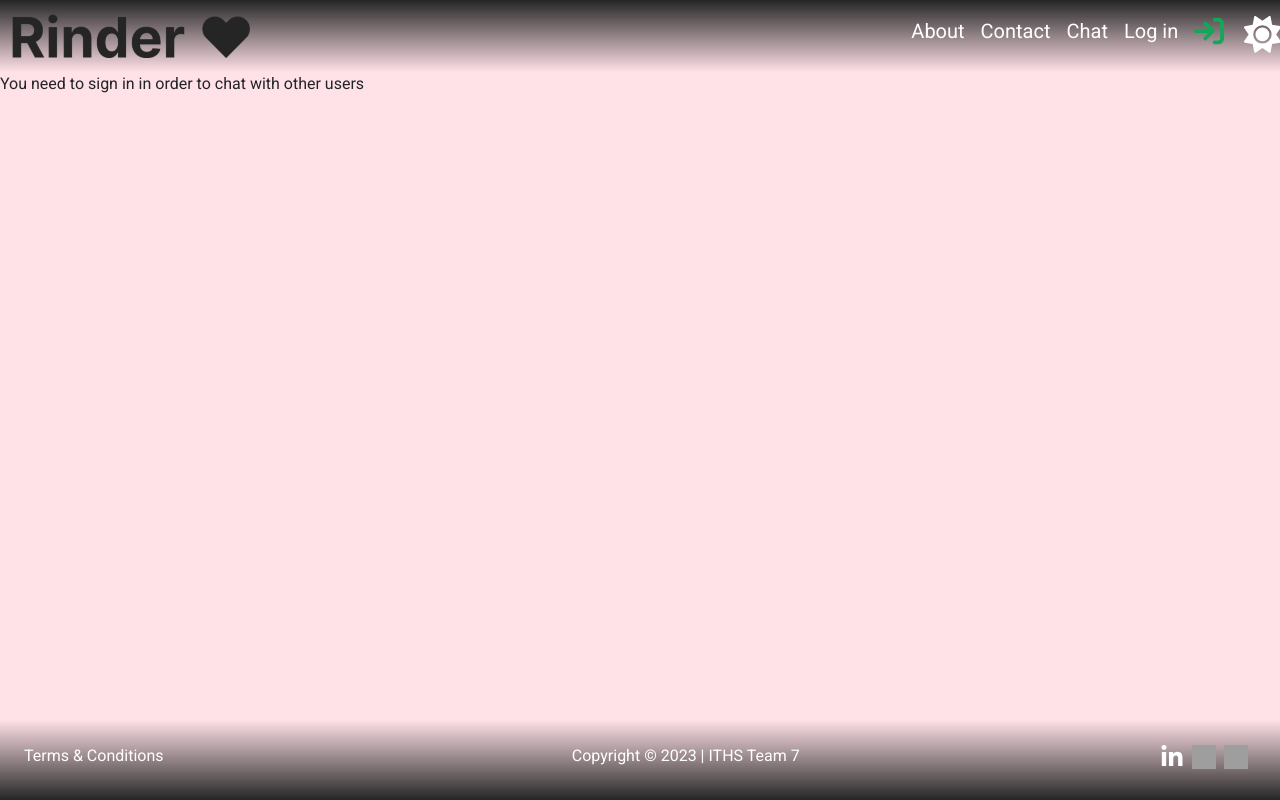
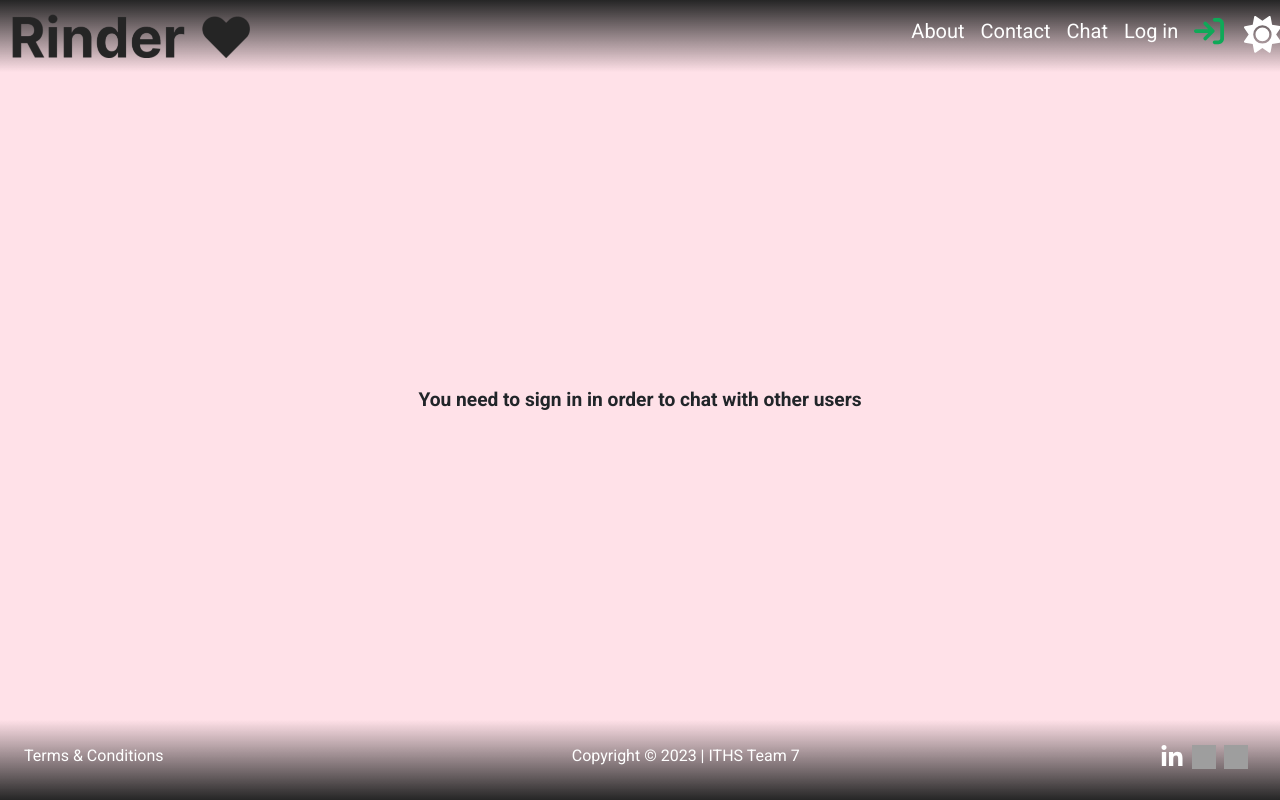
Before and after one commit to ITHS-Team-7/rinder, a Vue app: page /chat/1 in a window 1280 px wide. Built offline with nearby package versions, Linux system fonts and the light colour scheme; grey boxes are pictures that could not be loaded.

Commit message:
chatComponent Update
chatComponent and chatView:
css improvements
darkMode based on store darkMode status

```diff
--- a/src/components/ChatComponent.vue
+++ b/src/components/ChatComponent.vue
@@ -17,7 +17,7 @@ import { createPopup } from "@picmo/popup-picker";
   <!-- TODO: move users.json to /public/data/ -->
   <div
     id="chat"
-    :class="darkMode ? 'dark' : ''"
+    :class="$store.state.Darkmode ? 'dark' : ''"
     @someEvent="actionForSomeEvent"
   >
     <div id="chatSelectContainer">
@@ -141,7 +141,7 @@ import { createPopup } from "@picmo/popup-picker";
           <font-awesome-icon icon="fa-solid fa-trash-can" />
         </div>
 
-        <div class="clickableIconContainer" @click.stop="toggleDarkMode">
+        <div class="clickableIconContainer" @click.stop="$store.commit('ToggleDarkmode')">
           <font-awesome-icon icon="fa-solid fa-sun" />
         </div>
       </div>
@@ -252,7 +252,7 @@ export default {
       // TODO: move body bg color change to $route watch() when vue store is ready
       bodyBgColor: "#ffe1e8",
       bodyBgColorDark: "#8843e4",
-      darkMode: this.$store.state.darkMode || false,
+      //darkMode: this.$store.state.Darkmode,
     };
   },
   methods: {
@@ -526,7 +526,7 @@ export default {
 
         this.chatMessageInput = "";
         this.scrollToLastMessage();
-        this.scrollToFirstChatSelectUser();
+        this.scrollToFirstChatSelect();
         this.showActiveChatProfileInfo = false;
       }
     },
@@ -547,7 +547,7 @@ export default {
         }
       });
     },
-    scrollToFirstChatSelectUser() {
+    scrollToFirstChatSelect() {
       // Scroll up to first user in select user section
       // $nextTick is called after v-for has rendered
       this.$nextTick(() => {
@@ -556,10 +556,6 @@ export default {
           container.scrollTop = 0;
         }
       });
-    },
-    toggleDarkMode() {
-      this.darkMode = !this.darkMode;
-      //this.$store.commit('toggleDarkMode')
     },
     getUserShortName(userName) {
       const user = getUser(userName);
@@ -575,11 +571,14 @@ export default {
       // user is typing...
     },
     darkMode(status) {
+      /*
       // TODO: remove this once darkModeToggle() is available in $store
       const body = document.querySelector("body");
       body.style.backgroundColor = this.darkMode
         ? this.bodyBgColorDark
         : this.bodyBgColor;
+
+       */
     },
   },
   computed: {
@@ -592,10 +591,13 @@ export default {
     },
   },
   created() {
+    /*
     const body = document.querySelector("body");
     body.style.backgroundColor = this.darkMode
       ? this.bodyBgColorDark
       : this.bodyBgColor;
+
+     */
 
     if (this.openChatUsernameOnLoad) {
       this.openChat(this.openChatUsernameOnLoad);
@@ -698,7 +700,6 @@ function getUser(userName) {
   display: flex;
 
   padding: 1rem;
-  margin: 0 auto;
   box-shadow: 0 0 20px 3px #000000;
 
   /* prevent unwanted dragging and text selection */
@@ -1221,7 +1222,10 @@ p {
   }
 
   #activeChatTopContainer {
+    align-items: center;
     padding-right: 0;
+    gap: 1rem;
+    flex-direction: column;
   }
 
   #chatInputsContainer {
@@ -1257,6 +1261,8 @@ p {
   #activeChatSettings {
     gap: 0.2rem;
     padding: 0.8em 0.8em;
+    margin-right: auto;
+    margin-left: auto;
   }
 
   #activeChatProfileInfo ul {
--- a/src/views/ChatView.vue
+++ b/src/views/ChatView.vue
@@ -4,21 +4,24 @@ import ChatComponent from "../components/ChatComponent.vue";
 
 <template>
   <chat-component
-    v-if="islogedin"
+    v-if="$store.state.isloggedin"
     :openChatUsernameOnLoad="$route.params.userName"
     :openLastChatOnLoad="false"
   ></chat-component>
-  <div v-else>You need to sign in in order to chat with other users</div>
+  <div id="notSignedInMessage" v-else>You need to sign in in order to chat with other users</div>
 </template>
 
-<script>
-export default {
-  computed: {
-    islogedin() {
-      return this.$store.state.islogedin;
-    },
-  },
-};
-</script>
+<style scoped>
+#notSignedInMessage {
+  position: absolute;
+  left: 50%;
+  top: 50%;
+  transform: translate(-50%, -50%);
+  font-weight: bold;
+  font-size: 1.2rem;
+}
 
-<style scoped></style>
+#chat {
+  margin: 5rem auto 0 auto;
+}
+</style>
```
